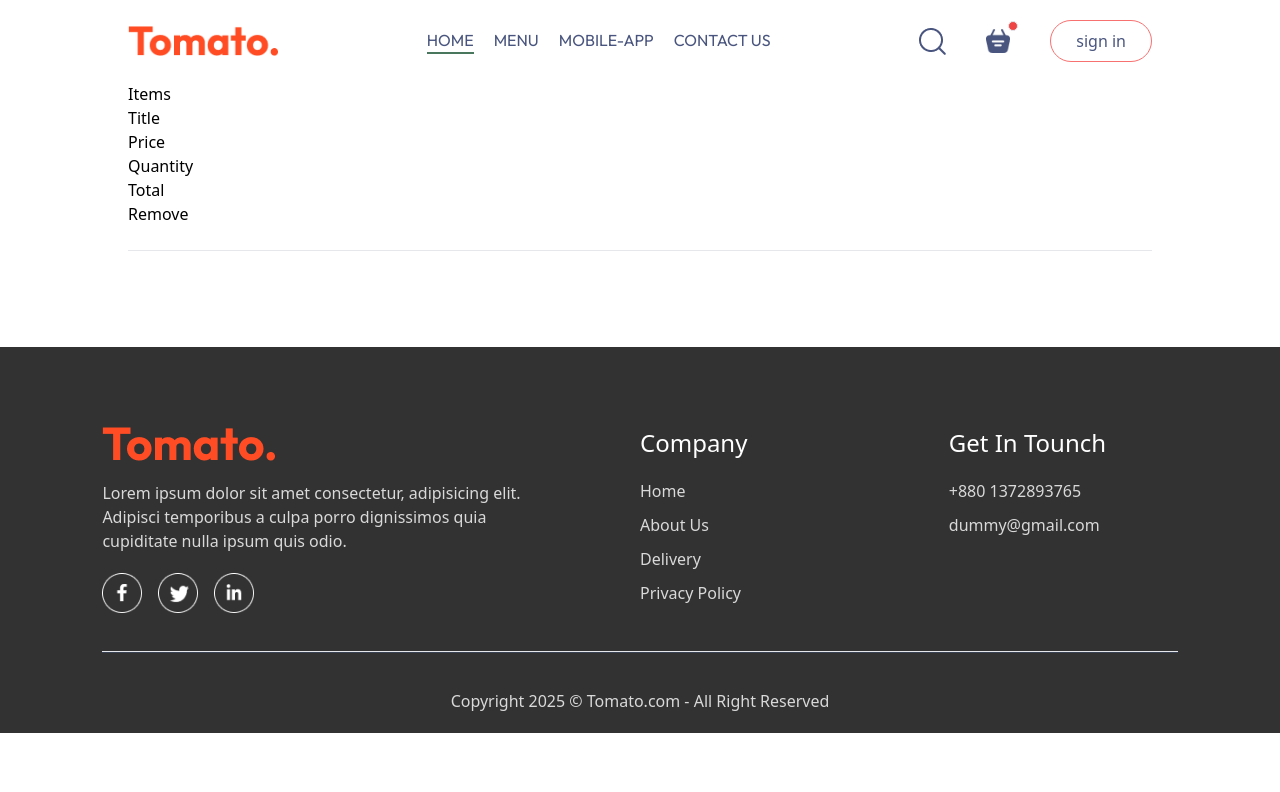
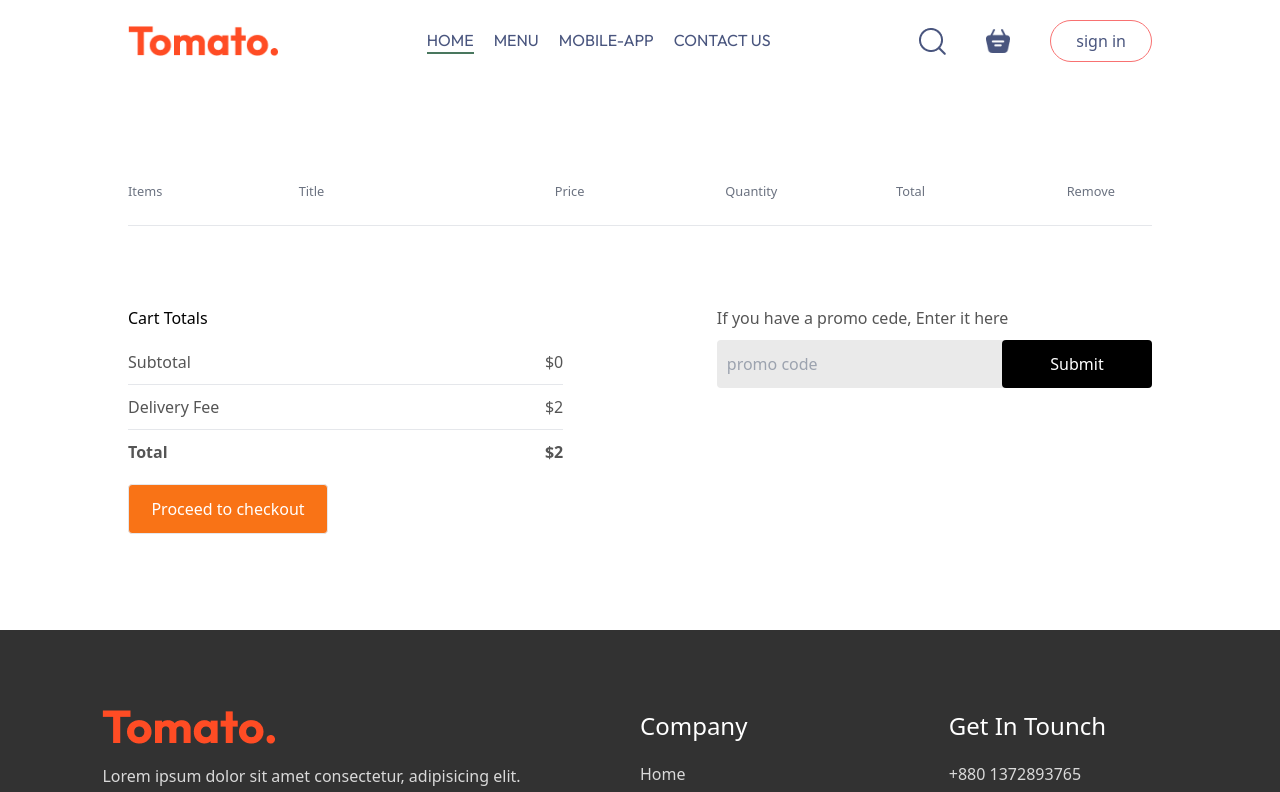
Before and after one commit to Naimul-2019331065/Food-Delivery, a React (Vite) app in the folder frontend/: page /Cart in a window 1280 px wide. Shown: the top 792 px of the page. Built offline with nearby package versions, Linux system fonts and the light colour scheme.

Commit message:
Cart complete

```diff
--- a/frontend/src/Contexts/StoreContext.jsx
+++ b/frontend/src/Contexts/StoreContext.jsx
@@ -17,7 +17,23 @@ const StoreContextProvider = (props) => {
   const removeFromCart = (itemId) => {
     setCartItems((prev) => ({ ...prev, [itemId]: prev[itemId] - 1 }));
   };
+
+
+  // Get total cart amount
   // ############################################
+
+  const getTotalCartAmount = () =>{
+    let totalAmount = 0;
+    for(const item in CartItems) {
+      if(CartItems[item] > 0) {
+
+        let itemInfo = food_list.find((product)=>product._id === item);
+        console.log(itemInfo);
+        totalAmount += itemInfo.price * CartItems[item];
+      }
+    }
+    return totalAmount;
+  }
 
   const contextValue = {
     food_list,
@@ -25,6 +41,7 @@ const StoreContextProvider = (props) => {
     setCartItems,
     addToCart,
     removeFromCart,
+    getTotalCartAmount,
   };
   useEffect(()=>{
     console.log(CartItems)
--- a/frontend/src/components/FoodDisplay.jsx
+++ b/frontend/src/components/FoodDisplay.jsx
@@ -9,7 +9,7 @@ const FoodDisplay = ({category}) => {
       <h2 className="text-[max(2vw,24px)] font-[600]">Top dishes near you!</h2>
       <div className="grid grid-cols-[repeat(auto-fill,minmax(240px,1fr))] mt-8 gap-7 gap-y-13">
         {food_list.map((item, index) => {
-          console.log(item)
+          // console.log(item)
           if (category === item.category || category === "All")
             return <FoodItem key={index} item={item} />;
         })}
--- a/frontend/src/components/Navbar.jsx
+++ b/frontend/src/components/Navbar.jsx
@@ -1,9 +1,11 @@
-import React, { useState } from "react";
+import React, { useContext, useState } from "react";
 
 import { assets } from "../assets/frontend_assets/assets";
 import { Link } from "react-router-dom";
+import { StoreContext } from "../Contexts/StoreContext";
 function Navbar({onsetShowLogin}) {
   const [menu, setMenu] = useState("home");
+  const {getTotalCartAmount} = useContext(StoreContext);
   return (
     <nav className="py-5 mx-auto flex items-center justify-between">
       <Link to={"/"}>
@@ -74,7 +76,13 @@ function Navbar({onsetShowLogin}) {
               className="max-[900px]:w-5 max-[1050px]:w-[22px] w-6 cursor-pointer"
             />
           </Link>
-          <div className="absolute bg-red-500 min-h-[10px] min-w-[10px] border rounded-[5px] -top-2 -right-2"></div>
+          <div
+            className={
+              getTotalCartAmount() === 0
+                ? ""
+                : "absolute bg-red-500 min-h-[10px] min-w-[10px] border rounded-[5px] -top-2 -right-2"
+            }
+          ></div>
         </div>
         <button
           className="text-base bg-transparent text-[#49557e] border-[1px] border-solid border-red-400
--- a/frontend/src/pages/Cart.jsx
+++ b/frontend/src/pages/Cart.jsx
@@ -2,14 +2,15 @@ import React, { useContext } from "react";
 import { StoreContext } from "../Contexts/StoreContext";
 
 export const Cart = () => {
-  const {cartItems, food_list, removeFromCart} = useContext(StoreContext);
+  const { CartItems, food_list, removeFromCart, getTotalCartAmount } =
+    useContext(StoreContext);
   return (
     // cart
-    <div className="animate-fadeIn0_5">
+    <div className="animate-fadeIn0_5 mt-[100px]">
       {/* cart items */}
       <div>
         {/* cart items title */}
-        <div>
+        <div className="grid grid-cols-[1fr_1.5fr_1fr_1fr_1fr_0.5fr] items-center text-gray-500 text-[max(1vw,12px)]">
           <p>Items</p>
           <p>Title</p>
           <p>Price</p>
@@ -19,6 +20,81 @@ export const Cart = () => {
         </div>
         <br />
         <hr />
+        {food_list.map((item, index) => {
+          // console.log("in the cart", item);
+          // console.log(CartItems);
+          if (CartItems && CartItems[item._id] > 0) {
+            return (
+              <div>
+                <div className="my-2.5 text-black grid grid-cols-[1fr_1.5fr_1fr_1fr_1fr_0.5fr] items-center">
+                  <img src={item.image} alt="food image" className="w-[50px]" />
+                  <p>{item.name}</p>
+                  <p>${item.price}</p>
+                  <p>{CartItems[item._id]}</p>
+                  <p>${CartItems[item._id] * item.price}</p>
+                  <p
+                    className="cursor-pointer"
+                    onClick={() => {
+                      removeFromCart(item._id);
+                    }}
+                  >
+                    X
+                  </p>
+                </div>
+                <hr className="bg-[#e2e2e2] h-0.5 border-none" />
+              </div>
+            );
+          }
+        })}
+      </div>
+      {/* Cart bottom */}
+      <div className="mt-20 flex justify-between gap-[max(12vw,20px)] max-md:flex-col-reverse">
+        {/* Cart Total */}
+        <div className="flex-1 flex flex-col gap-5">
+          <h2>Cart Totals</h2>
+          <div>
+            {/* Subtotal */}
+            <div className="flex justify-between text-[#555]">
+              <p>Subtotal</p>
+              <p>${getTotalCartAmount()}</p>
+            </div>
+            <hr className="my-2.5" />
+            {/* Delivery fee */}
+            <div className="flex justify-between text-[#555]">
+              <p>Delivery Fee</p>
+              <p>${2}</p>
+            </div>
+            <hr className="my-2.5" />
+
+            {/* Total */}
+            <div className="flex justify-between text-[#555]">
+              <b>Total</b>
+              <b>${getTotalCartAmount() + 2}</b>
+            </div>
+          </div>
+          <button className="text-white bg-orange-500 w-[max(15vw,200px)] py-3 border rounded">
+            Proceed to checkout
+          </button>
+        </div>
+        {/* Promocode */}
+        <div className="flex-1 max-md:justify-start">
+          <div>
+            <p className="text-[#555]">
+              If you have a promo cede, Enter it here
+            </p>
+            {/* promoceode input */}
+            <div className="mt-2.5 flex justify-between items-center bg-[#eaeaea] bordee rounded">
+              <input
+                type="text"
+                placeholder="promo code"
+                className="bg-transparent pl-2.5 outline-none"
+              />
+              <button className="w-[max(10vh,150px)] py-3 px-[5px] text-white bg-black border-none rounded">
+                Submit
+              </button>
+            </div>
+          </div>
+        </div>
       </div>
     </div>
   );
```
